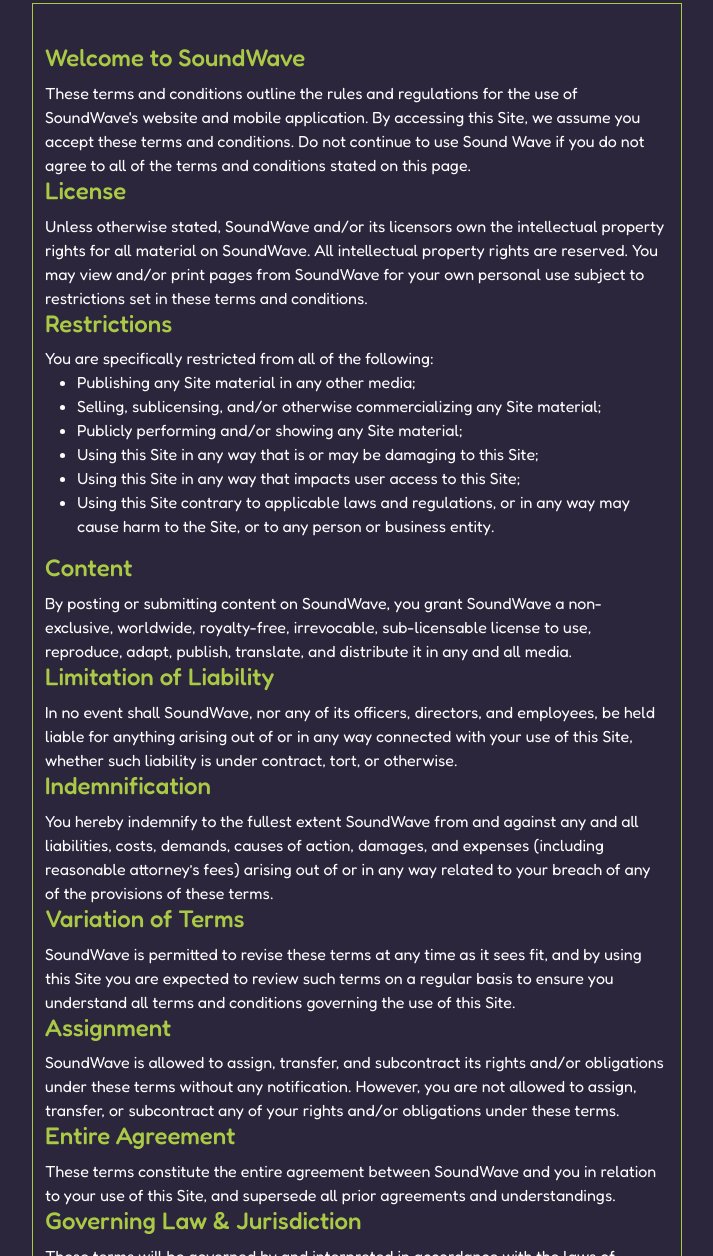
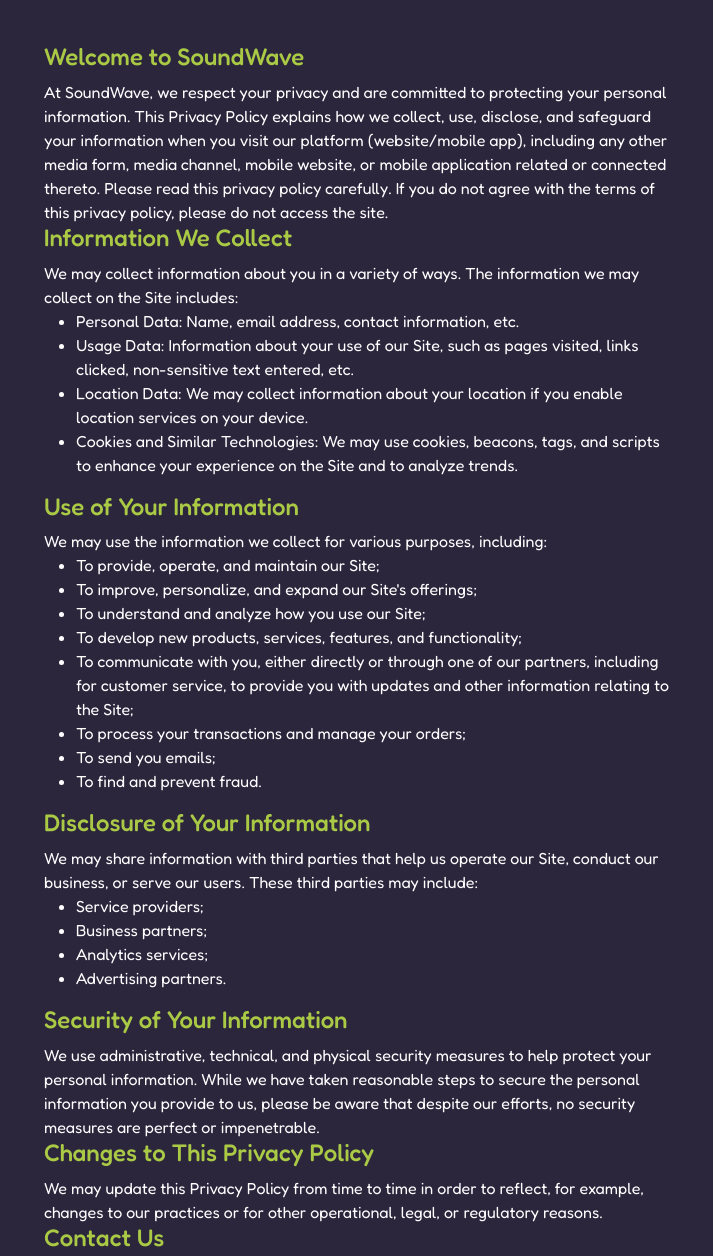
Before and after one commit to susyrem/SoundWave, a plain HTML site: page src/pages/privacy-policy/privacy-policy.html in a window 1280 px wide. Shown: the part 249-1505 px from the top of the page, without its empty margins (283-996 px from the left). Drawn offline with nearby package versions, Linux system fonts and the light colour scheme.

Commit message:
add new pages TermsAndConditions and PrivacyPolicy

```diff
--- a/src/pages/privacy-policy/privacy-policy.css
+++ b/src/pages/privacy-policy/privacy-policy.css
@@ -10,11 +10,10 @@
     color: #AACA45;
     font-size: 20px;
 }
-#terms {
+#policy {
     color: #ffffff;
-    border:1px solid #AACA45;
 }
-#terms p {
+#policy p {
     color: white;
 }
 
@@ -57,7 +56,7 @@
     color: #AACA45;
 }
 
-#terms {
+#policy {
     width: 90%;
     max-width: 650px;
     align-items: center;
--- a/src/pages/privacy-policy/privacy-policy.html
+++ b/src/pages/privacy-policy/privacy-policy.html
@@ -54,37 +54,44 @@
         <!-- Privacy Policy-->
         <main>
             <h1 class="title-desc text-center mb-5"> Privacy Policy </h1>
-            <div id="terms" class="container text-start">
+            <div id="policy" class="container text-start">
                <p>
                 <br><h2>Welcome to SoundWave</h2>
-                These terms and conditions outline the rules and regulations for the use of SoundWave's website and mobile application.
-                By accessing this Site, we assume you accept these terms and conditions. Do not continue to use Sound Wave if you do not agree to all of the terms and conditions stated on this page.
-                <br><h2>License</h2>
-                Unless otherwise stated, SoundWave and/or its licensors own the intellectual property rights for all material on SoundWave. All intellectual property rights are reserved. You may view and/or print pages from SoundWave for your own personal use subject to restrictions set in these terms and conditions.
-                <br><h2>Restrictions</h2>
-                You are specifically restricted from all of the following:
+                At SoundWave, we respect your privacy and are committed to protecting your personal information. This Privacy Policy explains how we collect, use, disclose, and safeguard your information when you visit our platform (website/mobile app), including any other media form, media channel, mobile website, or mobile application related or connected thereto. Please read this privacy policy carefully. If you do not agree with the terms of this privacy policy, please do not access the site.
+                <br><h2>Information We Collect</h2>
+                We may collect information about you in a variety of ways. The information we may collect on the Site includes:
                 <ul class="list">
-                <li class="list-item">Publishing any Site material in any other media;</li>
-                <li class="list-item">Selling, sublicensing, and/or otherwise commercializing any Site material;</li>
-                <li class="list-item">Publicly performing and/or showing any Site material;</li>
-                <li class="list-item">Using this Site in any way that is or may be damaging to this Site;</li>
-                <li class="list-item">Using this Site in any way that impacts user access to this Site;</li>
-                <li class="list-item">Using this Site contrary to applicable laws and regulations, or in any way may cause harm to the Site, or to any person or business entity.</li>
+                    <li class="list-item">Personal Data: Name, email address, contact information, etc. </li>
+                    <li class="list-item">Usage Data: Information about your use of our Site, such as pages visited, links clicked, non-sensitive text entered, etc. </li>
+                    <li class="list-item">Location Data: We may collect information about your location if you enable location services on your device. </li>
+                    <li class="list-item">Cookies and Similar Technologies: We may use cookies, beacons, tags, and scripts to enhance your experience on the Site and to analyze trends. </li>
                 </ul>
-                <h2>Content</h2>
-                By posting or submitting content on SoundWave, you grant SoundWave a non-exclusive, worldwide, royalty-free, irrevocable, sub-licensable license to use, reproduce, adapt, publish, translate, and distribute it in any and all media.
-                <br><h2>Limitation of Liability</h2>
-                In no event shall SoundWave, nor any of its officers, directors, and employees, be held liable for anything arising out of or in any way connected with your use of this Site, whether such liability is under contract, tort, or otherwise.
-                <br><h2>Indemnification</h2>
-                You hereby indemnify to the fullest extent SoundWave from and against any and all liabilities, costs, demands, causes of action, damages, and expenses (including reasonable attorney’s fees) arising out of or in any way related to your breach of any of the provisions of these terms.
-                <br><h2>Variation of Terms</h2>
-                SoundWave is permitted to revise these terms at any time as it sees fit, and by using this Site you are expected to review such terms on a regular basis to ensure you understand all terms and conditions governing the use of this Site.
-                <br><h2>Assignment</h2>
-                SoundWave is allowed to assign, transfer, and subcontract its rights and/or obligations under these terms without any notification. However, you are not allowed to assign, transfer, or subcontract any of your rights and/or obligations under these terms.
-                <br><h2>Entire Agreement</h2>
-                These terms constitute the entire agreement between SoundWave and you in relation to your use of this Site, and supersede all prior agreements and understandings.
-                <br><h2>Governing Law & Jurisdiction</h2>
-                These terms will be governed by and interpreted in accordance with the laws of Mexico State, and you submit to the non-exclusive jurisdiction of the state and federal courts located in Mexico State for the resolution of any disputes.
+                <h2>Use of Your Information </h2>
+                We may use the information we collect for various purposes, including:
+                <ul class="list">
+                    <li class="list-item">To provide, operate, and maintain our Site; </li>
+                    <li class="list-item">To improve, personalize, and expand our Site's offerings; </li>
+                    <li class="list-item">To understand and analyze how you use our Site; </li>
+                    <li class="list-item">To develop new products, services, features, and functionality; </li>
+                    <li class="list-item">To communicate with you, either directly or through one of our partners, including for customer service, to provide you with updates and other information relating to the Site; </li>
+                    <li class="list-item">To process your transactions and manage your orders; </li>
+                    <li class="list-item">To send you emails; </li>
+                    <li class="list-item">To find and prevent fraud. </li>
+                </ul>
+                <h2>Disclosure of Your Information</h2>
+                We may share information with third parties that help us operate our Site, conduct our business, or serve our users. These third parties may include:
+                <ul class="list">
+                    <li class="list-item">Service providers; </li>
+                    <li class="list-item">Business partners; </li>
+                    <li class="list-item">Analytics services; </li>
+                    <li class="list-item">Advertising partners. </li>
+                </ul>
+                <h2>Security of Your Information</h2>
+                We use administrative, technical, and physical security measures to help protect your personal information. While we have taken reasonable steps to secure the personal information you provide to us, please be aware that despite our efforts, no security measures are perfect or impenetrable.
+                <br><h2>Changes to This Privacy Policy</h2>
+                We may update this Privacy Policy from time to time in order to reflect, for example, changes to our practices or for other operational, legal, or regulatory reasons.
+                <br><h2>Contact Us</h2>
+                If you have any questions about this Privacy Policy, please contact us at: soundwave.8.oficial@gmail.com
                 <br> Last updated: July 13, 2024
                </p>
             </div>
@@ -100,8 +107,8 @@
         integrity="sha384-YvpcrYf0tY3lHB60NNkmXc5s9fDVZLESaAA55NDzOxhy9GkcIdslK1eN7N6jIeHz"
         crossorigin="anonymous"></script>
     <script src="https://kit.fontawesome.com/66c1aa2290.js" crossorigin="anonymous"></script>
-    <script type="module" src="/feed.js"></script>
-    <script type="module" src="/src/pages/feed/feed.js"></script>
+    <script type="module" src="/privacy.policy.js"></script>
+    <script type="module" src="/src/pages/privacy-policy/privacy.policy.js"></script>
 </body>
 
 </html>
--- a/src/pages/privacy-policy/privacy.policy.js
+++ b/src/pages/privacy-policy/privacy.policy.js
@@ -0,0 +1,3 @@
+import { navmenuApp } from './src/components/navmenu/navmenu-app.js';
+
+document.querySelector("#navmenu-app").innerHTML =  navmenuApp();
--- a/src/pages/terms-conditions/terms-conditions.css
+++ b/src/pages/terms-conditions/terms-conditions.css
@@ -12,7 +12,6 @@
 }
 #terms {
     color: #ffffff;
-    border:1px solid #AACA45;
 }
 #terms p {
     color: white;
--- a/src/pages/terms-conditions/terms-conditions.js
+++ b/src/pages/terms-conditions/terms-conditions.js
@@ -0,0 +1,3 @@
+import { navmenuApp } from './src/components/navmenu/navmenu-app.js';
+
+document.querySelector("#navmenu-app").innerHTML =  navmenuApp();
```
Also changed, not shown: src/pages/terms-conditions/terms-conditions.html (+4 -4 lines).
